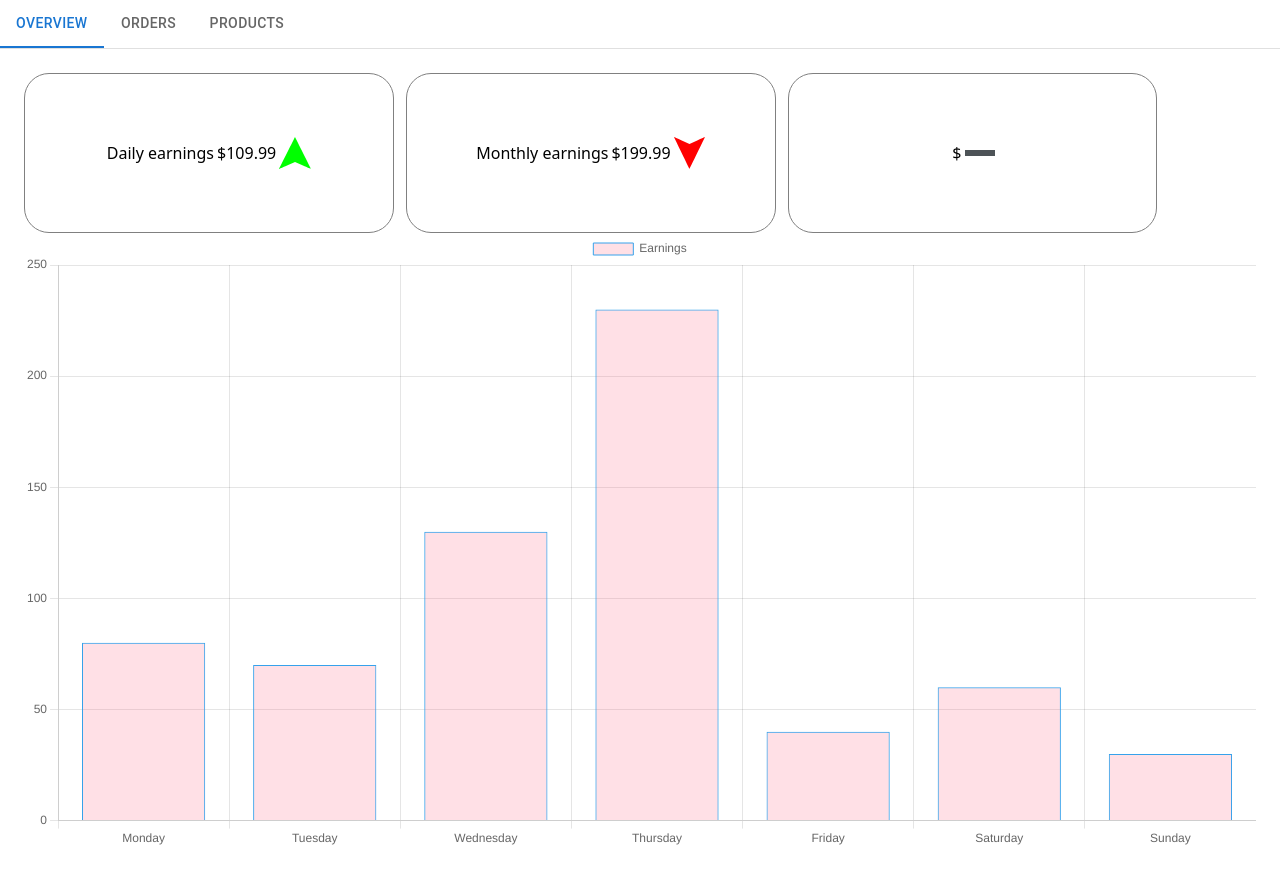
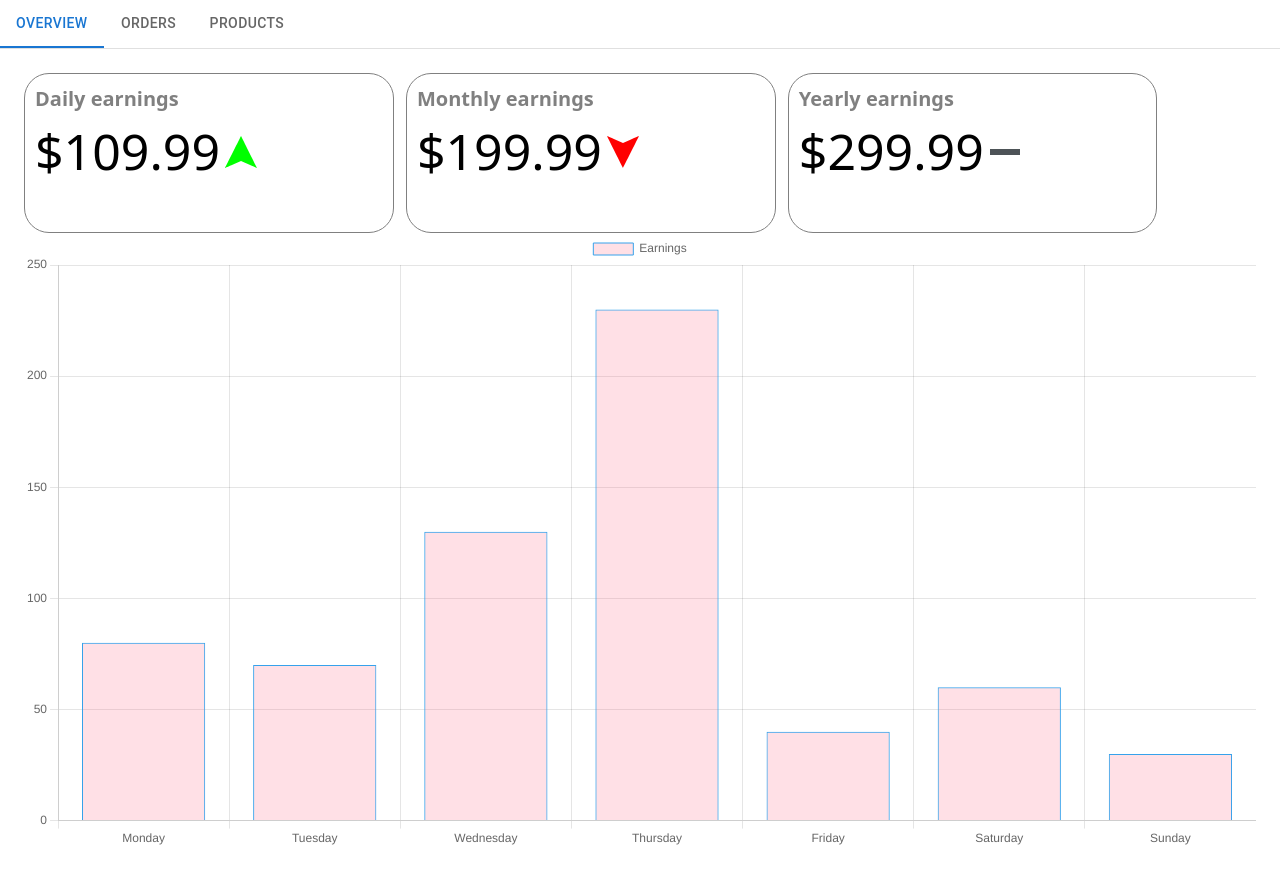
Before and after one commit to MrCrowNFT/The-Geek-Shop, a React (Vite) app in the folder frontend/: page /admin in a window 1280 px wide. Shown: the top 884 px of the page. Built offline with nearby package versions, Linux system fonts and the light colour scheme.

Commit message:
indicator css update

```diff
--- a/frontend/src/components/Indicator/Indicator.css
+++ b/frontend/src/components/Indicator/Indicator.css
@@ -1,19 +1,32 @@
 .indicator {
-    height: 100%;
     width: 30%;
     display: flex;
-    gap: 3px;
-    justify-content: center;
+    flex-direction: column;
+    align-items: flex-start;
+    border: 1px solid gray;
+    border-radius: 25px;
+    padding: 10px;
+}
+
+.indicator > p {
+    margin: 0;
+    font-size: 20px;
+    font-weight: bold;
+    color: gray;
+}
+
+.trend {
+    display: flex;
     align-items: center;
-    border-color: gray;
-    border-style: solid;
-    border-radius: 25px;
-    border-width: 1px;
+    gap: 5px;
 }
-.indicator > h1 {
 
+.trend > h1 {
+    margin: 0;
+    font-size: 50px;
+}
 
+.trend > img {
+    height: 2em;
+    width: auto;
 }
-.indicator > img {
-    height: 20%;
-}
--- a/frontend/src/components/Indicator/Indicator.jsx
+++ b/frontend/src/components/Indicator/Indicator.jsx
@@ -20,8 +20,10 @@ const Indicator = ({ amount }) => {
   return (
     <div className="indicator">
       <p>{amount.index}</p>
-      <h1>${amount.num}</h1>
-      <img src={trendIcon} alt="trend" />
+      <div className="trend">
+        <h1>${amount.num}</h1>
+        <img src={trendIcon} alt="trend" />
+      </div>
     </div>
   );
 };
--- a/frontend/src/components/OverviewTab/OverViewTab.jsx
+++ b/frontend/src/components/OverviewTab/OverViewTab.jsx
@@ -16,7 +16,7 @@ const mockAmount = [
   {
     index: "Yearly earnings",
     num: 299.99,
-    trend: "down",
+    trend: "",
   }
 ];
 const OverViewTab = () => {
@@ -25,7 +25,7 @@ const OverViewTab = () => {
       <div className="indicators">
         <Indicator amount={mockAmount[0]} />
         <Indicator amount={mockAmount[1]} />
-        <Indicator amount={mockAmount} />
+        <Indicator amount={mockAmount[2]} />
       </div>
       <div className="lower-info">
         <div className="performance-graph"></div>
```
